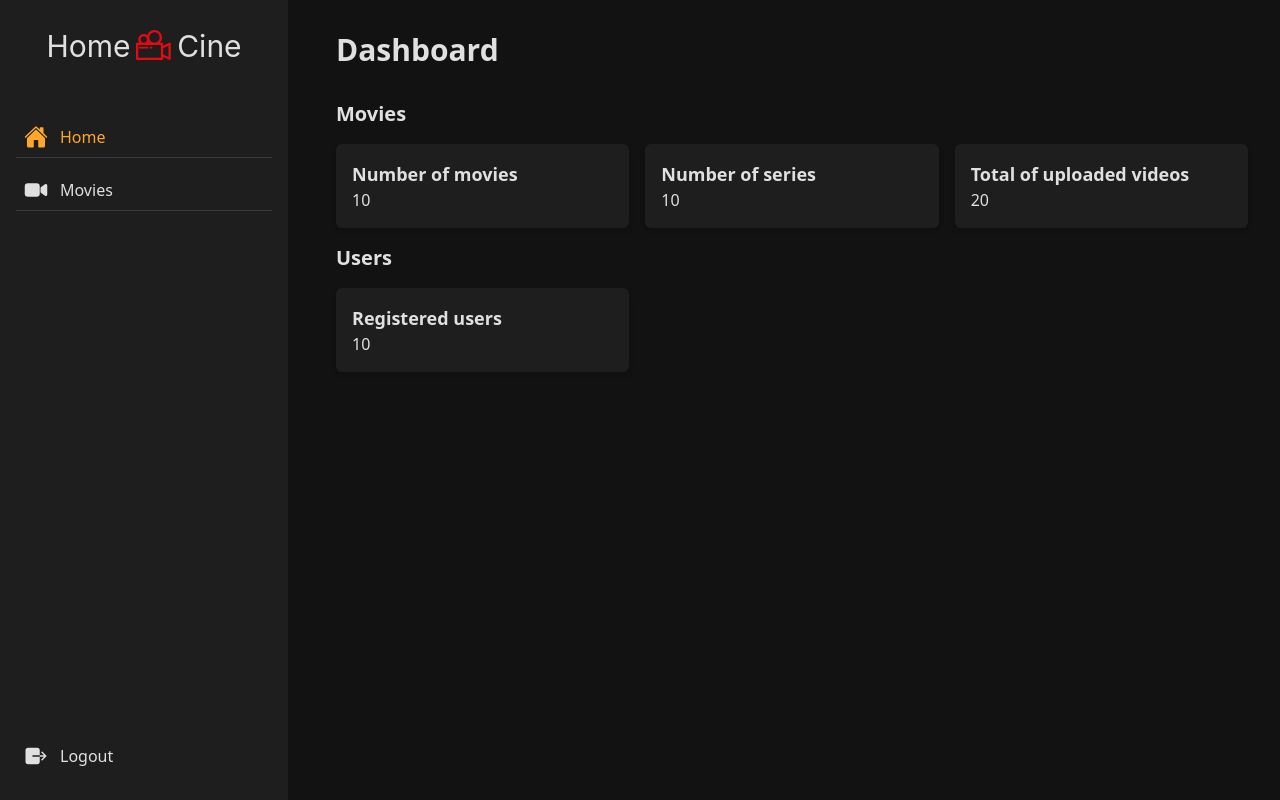
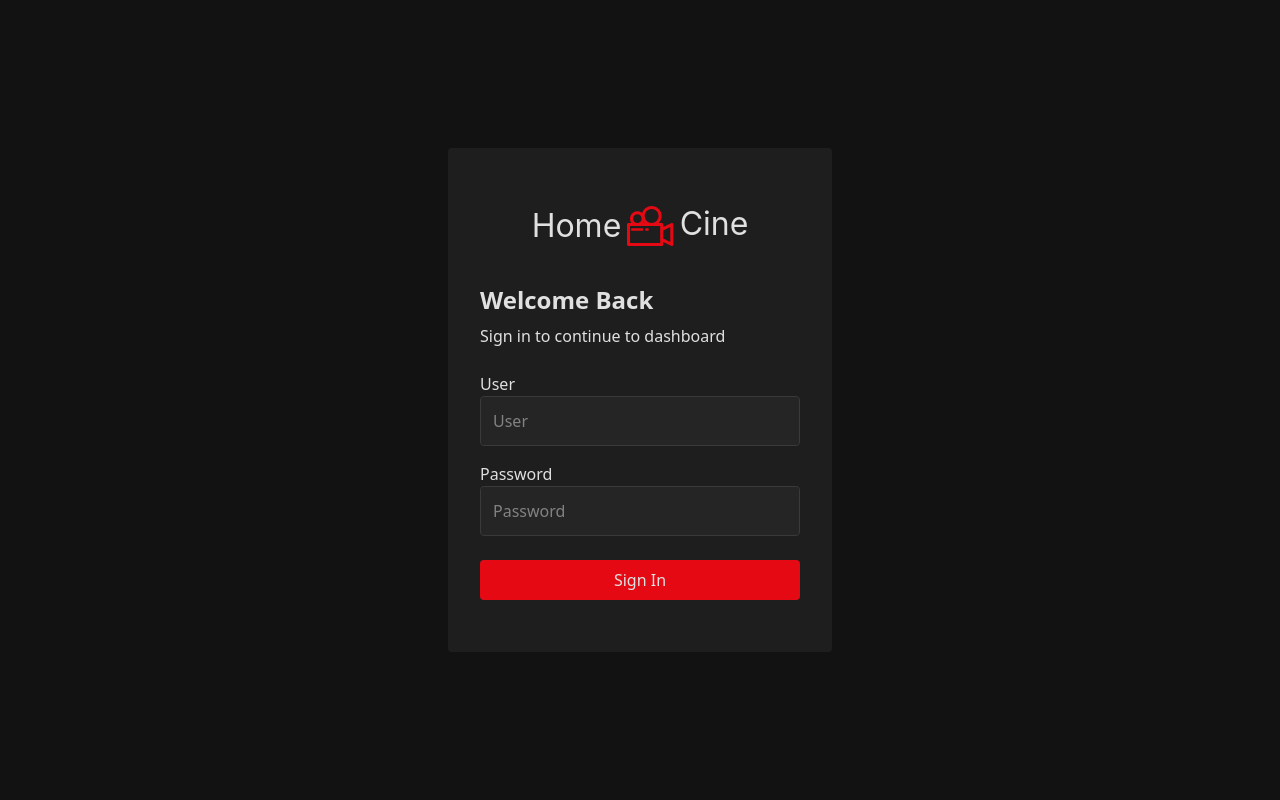
Before and after one commit to ReddyyZ/HomeCine, a React (Vite) app in the folder frontend/: page /admin in a window 1280 px wide. Built offline with nearby package versions, Linux system fonts and the light colour scheme; a web font is replaced by a local one.

Commit message:
feat(frontend): Admin: add admin Login page

```diff
--- a/frontend/src/App.tsx
+++ b/frontend/src/App.tsx
@@ -10,6 +10,7 @@ import Watch from "./pages/Watch";
 import AdminHome from "./pages/Admin/Home";
 import Admin from "./pages/Admin";
 import AdminMovies from "./pages/Admin/Movies";
+import LoginAdmin from "./pages/Admin/Login";
 
 function AuthRoutes() {
   return (
@@ -35,6 +36,19 @@ function App() {
       return true;
     }
   };
+  const checkAdmin = () => {
+    if (!auth.admin) return false;
+    const jwt = jwtDecode(auth.admin);
+
+    if (!jwt.exp) return false;
+
+    if (jwt.exp * 1000 < Date.now()) {
+      auth.logoutAdmin();
+      return false;
+    } else {
+      return true;
+    }
+  };
 
   return (
     <Routes>
@@ -52,10 +66,14 @@ function App() {
           <Route path="*" element={<h1>Not Found</h1>} />
         </Routes>
       )}
-      <Route path="/admin" element={<Admin />}>
-        <Route path="" element={<AdminHome />} />
-        <Route path="movies" element={<AdminMovies />} />
-      </Route>
+      {checkAdmin() ? (
+        <Route path="/admin" element={<Admin />}>
+          <Route path="" element={<AdminHome />} />
+          <Route path="movies" element={<AdminMovies />} />
+        </Route>
+      ) : (
+        <Route path="/admin" element={<LoginAdmin />} />
+      )}
     </Routes>
   );
 }
--- a/frontend/src/contexts/AuthProvider.tsx
+++ b/frontend/src/contexts/AuthProvider.tsx
@@ -1,22 +1,28 @@
 import React, { useContext, createContext } from "react";
 import {
+  AdminLoginProps,
   login,
   LoginProps,
   register,
   RegisterProps,
+  loginAdmin,
 } from "../services/apiClient";
 import { AxiosResponse } from "axios";
 interface ProviderProps {
   user: string | null;
+  admin: string | null;
   login(data: LoginProps): Promise<AxiosResponse | undefined>;
   register(data: RegisterProps): Promise<AxiosResponse | undefined>;
+  adminLogin(data: AdminLoginProps): Promise<AxiosResponse | undefined>;
   logout(): void;
+  logoutAdmin(): void;
 }
 
 const AuthContext = createContext<ProviderProps>({} as ProviderProps);
 
 const AuthProvider = ({ children }: { children: React.ReactNode }) => {
   const user = localStorage.getItem("user");
+  const admin = localStorage.getItem("admin");
 
   const loginFunc = async (data: LoginProps) => {
     try {
@@ -52,16 +58,43 @@ const AuthProvider = ({ children }: { children: React.ReactNode }) => {
     }
   };
 
+  const adminLogin = async (data: AdminLoginProps) => {
+    try {
+      const result = await loginAdmin(data);
+      if (!result) {
+        return;
+      }
+
+      console.log(result);
+
+      if (result.data.success) {
+        localStorage.setItem("admin", result.data.token);
+      }
+
+      return result;
+    } catch (error) {
+      return;
+    }
+  };
+
   const logout = () => {
     localStorage.removeItem("user");
     window.location.reload();
   };
 
+  const logoutAdmin = () => {
+    localStorage.removeItem("admin");
+    window.location.reload();
+  };
+
   const value = {
     user,
+    admin,
     login: loginFunc,
     register: registerFunc,
     logout,
+    adminLogin,
+    logoutAdmin,
   };
 
   return <AuthContext.Provider value={value}>{children}</AuthContext.Provider>;
--- a/frontend/src/pages/Admin/Home/index.tsx
+++ b/frontend/src/pages/Admin/Home/index.tsx
@@ -1,4 +1,30 @@
+import { useEffect, useState } from "react";
+import { counts } from "../../../services/apiClient";
+
 export default function AdminHome() {
+  const [countsData, setCountsData] = useState<{
+    movies: number;
+    series: number;
+    videos: number;
+    users: number;
+  }>();
+
+  const loadData = async () => {
+    const res = await counts();
+    if (!res) {
+      return console.log("Error loading data");
+    }
+    if (res.data?.error) {
+      return console.log(res.data.error);
+    }
+
+    setCountsData(res.data);
+  };
+
+  useEffect(() => {
+    loadData();
+  }, []);
+
   return (
     <>
       <h1 className="mb-4 text-3xl font-bold">Dashboard</h1>
@@ -8,15 +34,15 @@ export default function AdminHome() {
         <div className="grid grid-cols-1 gap-4 md:grid-cols-3">
           <div className="rounded-md bg-gray-600 p-4 shadow-md">
             <h3 className="text-lg font-bold">Number of movies</h3>
-            <p className="text-gray-500">10</p>
+            <p className="text-gray-500">{countsData?.movies}</p>
           </div>
           <div className="rounded-md bg-gray-600 p-4 shadow-md">
             <h3 className="text-lg font-bold">Number of series</h3>
-            <p className="text-gray-500">10</p>
+            <p className="text-gray-500">{countsData?.series}</p>
           </div>
           <div className="rounded-md bg-gray-600 p-4 shadow-md">
             <h3 className="text-lg font-bold">Total of uploaded videos</h3>
-            <p className="text-gray-500">20</p>
+            <p className="text-gray-500">{countsData?.videos}</p>
           </div>
         </div>
       </div>
@@ -26,7 +52,7 @@ export default function AdminHome() {
         <div className="grid grid-cols-1 gap-4 md:grid-cols-3">
           <div className="rounded-md bg-gray-600 p-4 shadow-md">
             <h3 className="text-lg font-bold">Registered users</h3>
-            <p className="text-gray-500">10</p>
+            <p className="text-gray-500">{countsData?.users}</p>
           </div>
         </div>
       </div>
--- /dev/null
+++ b/frontend/src/pages/Admin/Login/index.tsx
@@ -0,0 +1,120 @@
+import React from "react";
+import "./styles.css";
+import Logo from "../../../components/Logo";
+import Input from "../../../components/Input";
+import Button from "../../../components/Button";
+import colors from "../../../constants/colors";
+import { useAuth } from "../../../contexts/AuthProvider";
+import { Link } from "react-router-dom";
+import Alert from "../../../components/Alert";
+import LoadingView from "../../../components/LoadingView";
+
+type Result = {
+  success: boolean;
+  message: string;
+};
+
+const LoginAdmin: React.FC = () => {
+  const [user, setUser] = React.useState("");
+  const [password, setPassword] = React.useState("");
+  const [result, setResult] = React.useState({} as Result);
+  const [loading, setLoading] = React.useState(false);
+
+  const auth = useAuth();
+
+  const login = async (e: React.FormEvent<HTMLFormElement>) => {
+    e.preventDefault();
+
+    if (loading || !user || !password) {
+      return;
+    }
+
+    setLoading(true);
+
+    const admin = await auth.adminLogin({ user, password });
+    if (!admin) {
+      setResult({
+        success: false,
+        message: "An error occurred, please try again later",
+      });
+
+      return setLoading(false);
+    }
+
+    if (!admin.data.success) {
+      setResult({
+        success: false,
+        message: admin.data.error,
+      });
+    } else {
+      setResult({
+        success: true,
+        message: "Logged in successfully, redirecting...",
+      });
+      window.location.reload();
+    }
+
+    setLoading(false);
+  };
+
+  return (
+    <div className="loginDiv">
+      <div className="relative w-96 max-w-lg">
+        {result.message && (
+          <Alert
+            type={result.success ? "success" : "error"}
+            style={{
+              marginBottom: 8,
+            }}
+          >
+            {result.message}
+          </Alert>
+        )}
+        {loading && <LoadingView />}
+        <form
+          onSubmit={login}
+          style={{
+            backgroundColor: colors.secondaryBg,
+          }}
+          className="rounded-sm pt-[52px] pr-8 pb-[52px] pl-8"
+        >
+          <input type="submit" hidden />
+          <Logo size="medium" />
+          <p className="mt-8 mb-2 text-2xl font-bold">Welcome Back</p>
+          <p>Sign in to continue to dashboard</p>
+
+          <div className="mt-6 mb-6">
+            <div className="mb-4 w-full">
+              <label htmlFor="user" className="mb-2">
+                User
+              </label>
+              <Input
+                placeholder="User"
+                type="text"
+                id="user"
+                value={user}
+                onChangeText={setUser}
+              />
+            </div>
+            <div className="w-full">
+              <label htmlFor="password" className="mb-2">
+                Password
+              </label>
+              <Input
+                placeholder="Password"
+                type="password"
+                id="password"
+                value={password}
+                onChangeText={setPassword}
+              />
+            </div>
+          </div>
+
+          <Button type="submit">Sign In</Button>
+        </form>
+      </div>
+    </div>
+  );
+};
+
+export default LoginAdmin;
--- /dev/null
+++ b/frontend/src/pages/Admin/Login/styles.css
@@ -0,0 +1,11 @@
+body {
+  background-color: #121212;
+}
+
+.loginDiv {
+  display: flex;
+  justify-content: center;
+  align-items: center;
+  min-height: 100vh;
+  padding: 8px;
+}
--- a/frontend/src/services/apiClient.ts
+++ b/frontend/src/services/apiClient.ts
@@ -4,6 +4,11 @@ import apiClient from "./axios";
 
 export type LoginProps = {
   email: string;
+  password: string;
+};
+
+export type AdminLoginProps = {
+  user: string;
   password: string;
 };
 
@@ -192,3 +197,15 @@ export function updateMovie(user: string, movieId: string, data: any) {
     },
   });
 }
+
+export function counts() {
+  return apiClient.get("/counts", {
+    // headers: {
+    //   Authorization: user,
+    // },
+  });
+}
+
+export function loginAdmin(data: AdminLoginProps) {
+  return apiClient.post("/admin/login", data);
+}
```
Also changed, not shown: 1 other file (tests, documents, lock files or other folders).
